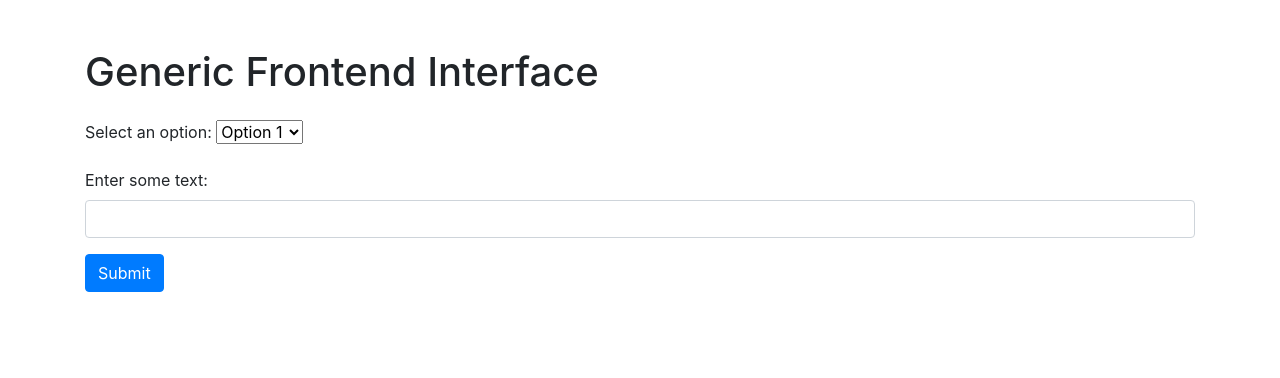
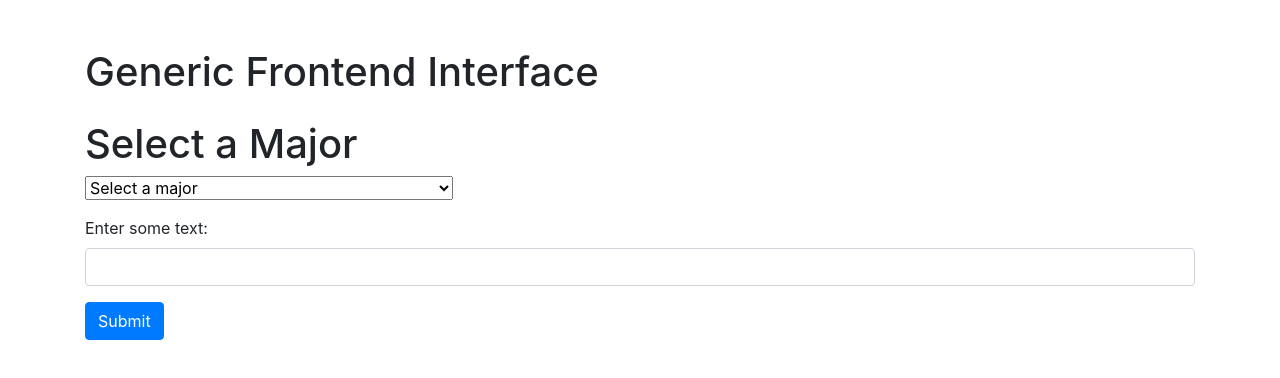
Before and after one commit to DonJ137/CSE5914-Capstone, a plain HTML site: page Frontend-Interface/index.html in a window 1280 px wide. Drawn offline with nearby package versions, Linux system fonts and the light colour scheme.

Commit message:
Added web scraping to fill major dropdown

```diff
--- a/Frontend-Interface/index.html
+++ b/Frontend-Interface/index.html
@@ -8,8 +8,10 @@
     <meta name="viewport" content="width=device-width, initial-scale=1.0">
     <link rel="stylesheet" href="https://cdn.jsdelivr.net/npm/bootstrap@4.4.1/dist/css/bootstrap.min.css" integrity="sha384-Vkoo8x4CGsO3+Hhxv8T/Q5PaXtkKtu6ug5TOeNV6gBiFeWPGFN9MuhOf23Q9Ifjh" crossorigin="anonymous">
     <script src="https://code.jquery.com/jquery-3.4.1.slim.min.js" integrity="sha384-J6qa4849blE2+poT4WnyKhv5vZF5SrPo0iEjwBvKU7imGFAV0wwj1yYfoRSJoZ+n" crossorigin="anonymous"></script>
-<script src="https://cdn.jsdelivr.net/npm/popper.js@1.16.0/dist/umd/popper.min.js" integrity="sha384-Q6E9RHvbIyZFJoft+2mJbHaEWldlvI9IOYy5n3zV9zzTtmI3UksdQRVvoxMfooAo" crossorigin="anonymous"></script>
-<script src="https://cdn.jsdelivr.net/npm/bootstrap@4.4.1/dist/js/bootstrap.min.js" integrity="sha384-wfSDF2E50Y2D1uUdj0O3uMBJnjuUD4Ih7YwaYd1iqfktj0Uod8GCExl3Og8ifwB6" crossorigin="anonymous"></script>
+    <script src="https://cdn.jsdelivr.net/npm/popper.js@1.16.0/dist/umd/popper.min.js" integrity="sha384-Q6E9RHvbIyZFJoft+2mJbHaEWldlvI9IOYy5n3zV9zzTtmI3UksdQRVvoxMfooAo" crossorigin="anonymous"></script>
+    <script src="https://cdn.jsdelivr.net/npm/bootstrap@4.4.1/dist/js/bootstrap.min.js" integrity="sha384-wfSDF2E50Y2D1uUdj0O3uMBJnjuUD4Ih7YwaYd1iqfktj0Uod8GCExl3Og8ifwB6" crossorigin="anonymous"></script>
+    <script src="https://cdn.jsdelivr.net/npm/axios/dist/axios.min.js"></script>
+    <script src="https://cdn.jsdelivr.net/npm/cheerio"></script>
     <title>OSU Schedule Generator</title>
 </head>
 <body>
@@ -17,12 +19,12 @@
         <h1 class="mb-4">Generic Frontend Interface</h1>
         <form id="myForm">
             <div class="mb-3">
-                <label for="dropdown" class="form-label">Select an option:</label>
-                <select class="form-select" id="dropdown" name="dropdown">
-                    <option value="option1">Option 1</option>
-                    <option value="option2">Option 2</option>
-                    <option value="option3">Option 3</option>
+                <h1>Select a Major</h1>
+
+                <select id="majorDropdown">
+                    <option value="" disabled selected>Select a major</option>
                 </select>
+
             </div>
             <div class="mb-3">
                 <label for="textInput" class="form-label">Enter some text:</label>
@@ -31,5 +33,26 @@
             <button type="submit" class="btn btn-primary">Submit</button>
         </form>
     </div>
+
+    <script type="module" src="scrape.mjs"></script>
+    <script>
+        const majorDropdown = document.getElementById("majorDropdown");
+
+        // Load the major names from the JSON file
+        fetch("majors.json")
+            .then(response => response.json())
+            .then(data => {
+                // Populate the dropdown with major names
+                data.forEach(majorName => {
+                    const option = document.createElement("option");
+                    option.value = majorName;
+                    option.textContent = majorName;
+                    majorDropdown.appendChild(option);
+                });
+            })
+            .catch(error => {
+                console.error("Error loading major names:", error);
+            });
+    </script>
 </body>
 </html>
```
Also changed, not shown: Frontend-Interface/majors.json (added, +1 -0 lines), Frontend-Interface/scrape.js (added, +33 -0 lines).
